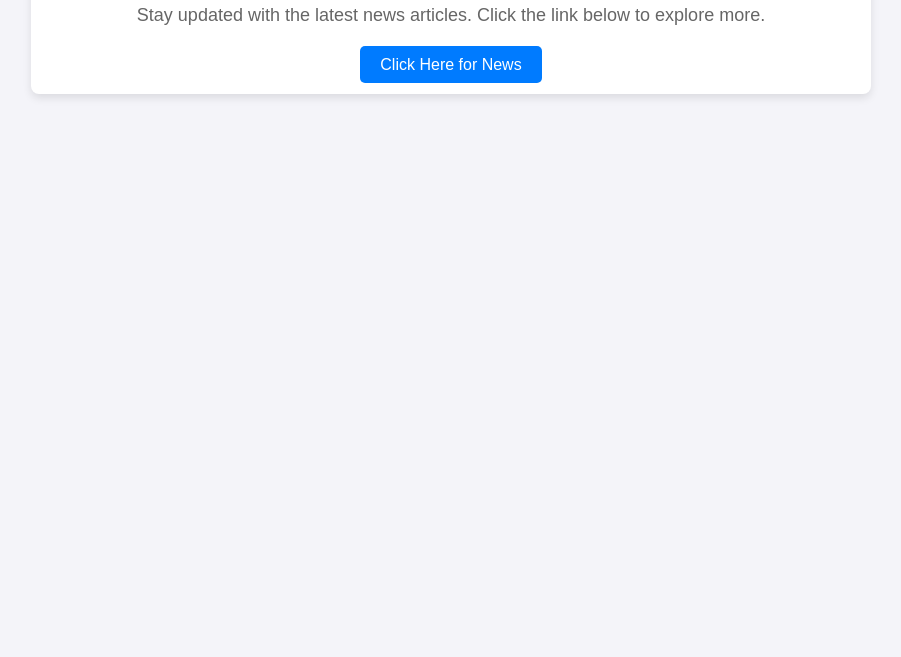
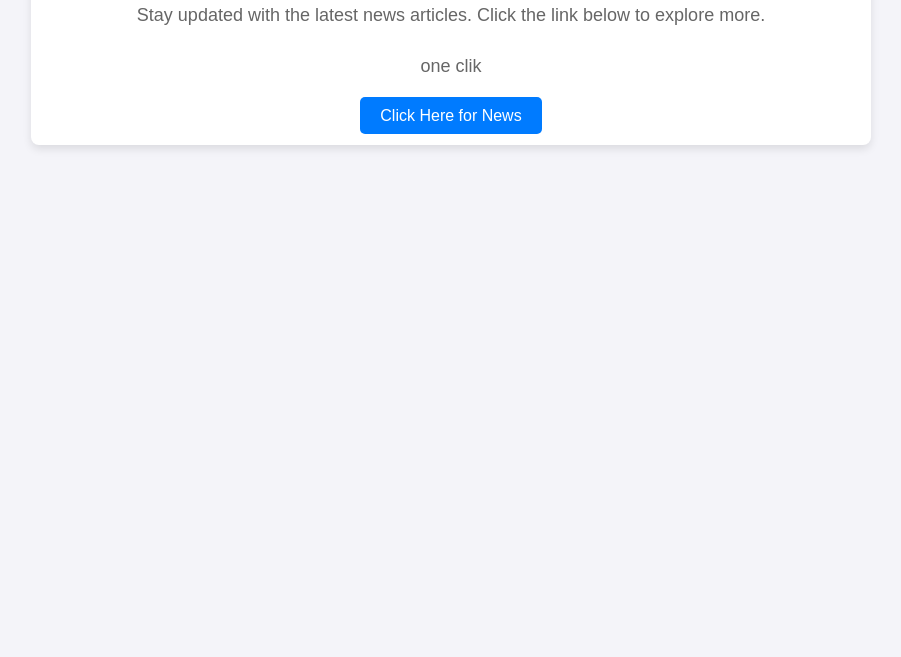
Before and after one commit to sachinsandilya2/news.com, a plain HTML site: page index.html in a window 1280 px wide. Shown: the part 143-800 px from the top of the page, without its empty margins (189-1090 px from the left). Drawn offline with Linux system fonts and the light colour scheme.

Commit message:
Update index.html

```diff
--- a/index.html
+++ b/index.html
@@ -53,6 +53,7 @@
   <div class="container">
     <h1>Latest News</h1>
     <p>Stay updated with the latest news articles. Click the link below to explore more.</p>
+    <p>one clik</p>
     <a href="index.html2.html" target="_blank">Click Here for News</a>
   </div>
 </body>
```
